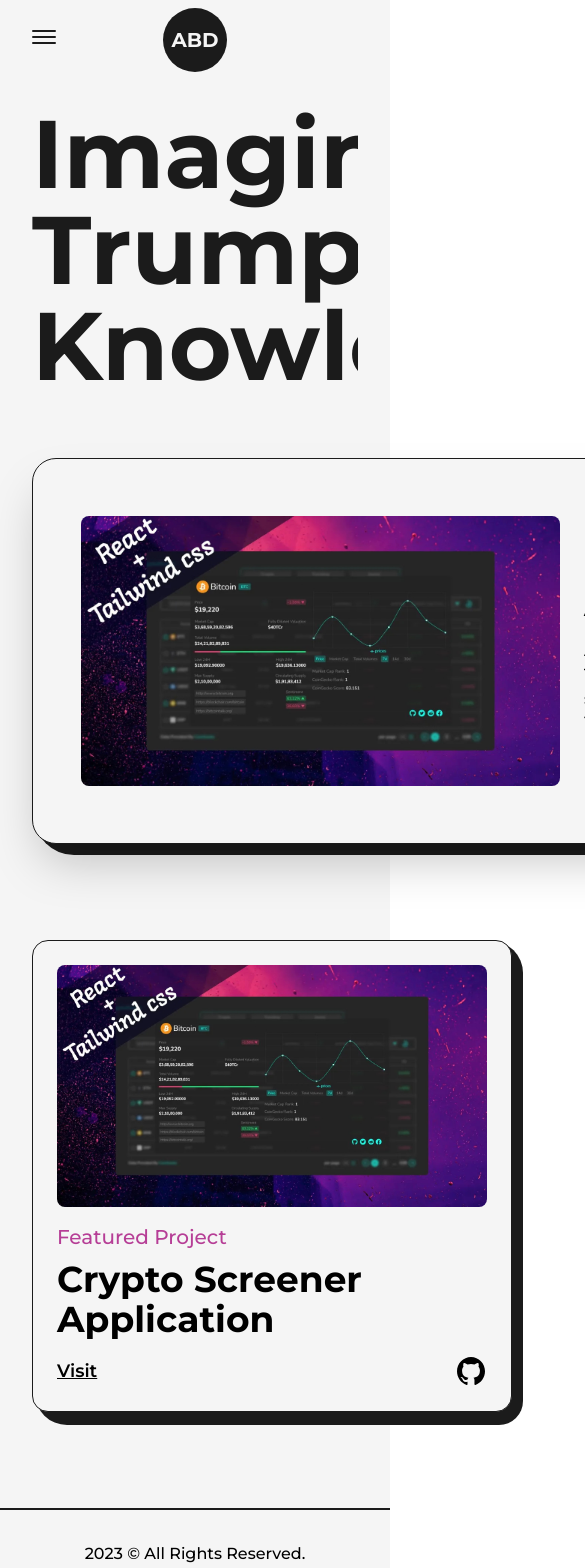
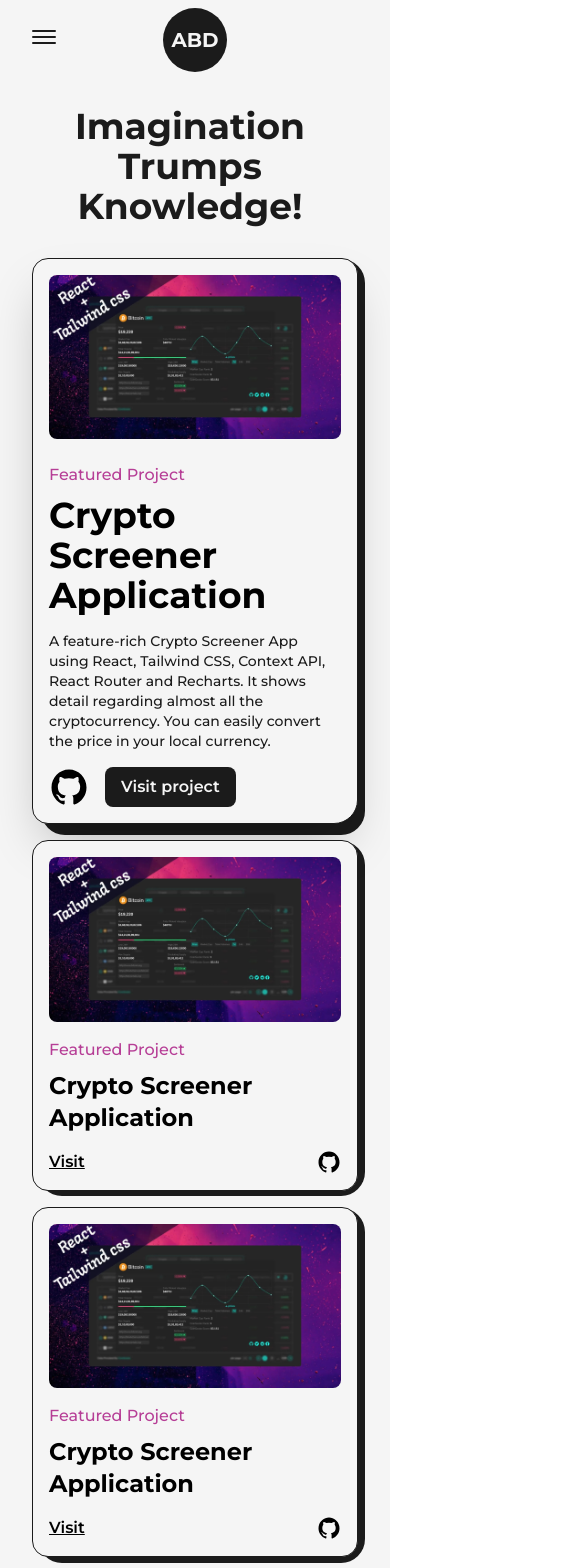
Before and after one commit to KangAbbad/personal-site-project, a Next.js app: page /projects in a window 390 px wide. Shown: the top 1568 px of the page, 585 px wide, since content can reach past the window. Built offline with nearby package versions, Linux system fonts and the light colour scheme.

Commit message:
refactor: projects page responsive

```diff
--- a/src/pages/projects.jsx
+++ b/src/pages/projects.jsx
@@ -10,12 +10,12 @@ const FramerImage = motion(Image);
 
 const FeaturedProject = ({ type, title, summary, img, link, github }) => {
   return (
-    <article className="w-full flex items-center justify-between relative rounded-br-2xl rounded-3xl border border-solid border-dark dark:border-light bg-light dark:bg-dark shadow-2xl p-12">
-      <div className="absolute top-0 -right-3 -z-10 w-[101%] h-[103%] rounded-[2.5rem] bg-dark dark:bg-light rounded-br-3xl" />
+    <article className="w-full flex items-center justify-between relative rounded-br-2xl rounded-3xl border border-solid border-dark dark:border-light bg-light dark:bg-dark shadow-2xl p-12 lg:flex-col lg:p-8 xs:rounded-2xl xs:rounded-br-3xl xs:p-4">
+      <div className="absolute top-0 -right-3 -z-10 w-[101%] h-[103%] rounded-[2.5rem] bg-dark dark:bg-light rounded-br-3xl xs:-right-2 sm:h-[102%] xs:w-full xs:rounded-[1.5rem]" />
       <Link
         href={link}
         target="_blank"
-        className="w-1/2 cursor-pointer overflow-hidden rounded-lg"
+        className="w-1/2 cursor-pointer overflow-hidden rounded-lg lg:w-full"
       >
         <FramerImage
           src={img}
@@ -29,8 +29,8 @@ const FeaturedProject = ({ type, title, summary, img, link, github }) => {
           className="h-full w-full"
         />
       </Link>
-      <div className="w-1/2 flex flex-col items-start justify-between pl-6">
-        <span className="text-primary dark:text-primaryDark font-medium text-xl">
+      <div className="w-1/2 flex flex-col items-start justify-between pl-6 lg:w-full lg:pl-0 lg:pt-6">
+        <span className="text-primary dark:text-primaryDark font-medium text-xl xs:text-base">
           {type}
         </span>
         <Link
@@ -38,9 +38,13 @@ const FeaturedProject = ({ type, title, summary, img, link, github }) => {
           target="_blank"
           className="hover:underline underline-offset-2"
         >
-          <h2 className="my-2 w-full text-left text-4xl font-bold">{title}</h2>
+          <h2 className="my-2 w-full text-left text-4xl font-bold sm-text-sm">
+            {title}
+          </h2>
         </Link>
-        <p className="my-2 font-medium">{summary}</p>
+        <p className="my-2 font-medium text-dark dark:text-light sm:text-sm">
+          {summary}
+        </p>
         <div className="mt-2 flex items-center">
           <Link href={github} target="_blank" className="w-10">
             <GithubIcon />
@@ -48,7 +52,7 @@ const FeaturedProject = ({ type, title, summary, img, link, github }) => {
           <Link
             href={link}
             target="_blank"
-            className="ml-4 rounded-lg bg-dark dark:bg-light text-light dark:text-dark p-2 px-6 text-lg font-semibold"
+            className="ml-4 rounded-lg bg-dark dark:bg-light text-light dark:text-dark p-2 px-6 text-lg font-semibold sm:px-4 sm:text-base"
           >
             Visit project
           </Link>
@@ -60,8 +64,8 @@ const FeaturedProject = ({ type, title, summary, img, link, github }) => {
 
 const Project = ({ type, title, summary, img, link, github }) => {
   return (
-    <article className="w-full flex flex-col items-center justify-center rounded-2xl border border-solid border-dark dark:border-light bg-light dark:bg-dark p-6 relative">
-      <div className="absolute top-0 -right-3 -z-10 w-[102%] h-[103%] rounded-[2rem] bg-dark dark:bg-light rounded-br-3xl" />
+    <article className="w-full flex flex-col items-center justify-center rounded-2xl border border-solid border-dark dark:border-light bg-light dark:bg-dark p-6 relative xs:p-4">
+      <div className="absolute top-0 -right-3 -z-10 w-[102%] h-[103%] rounded-[2rem] bg-dark dark:bg-light rounded-br-3xl md:-right-2 md:w-[101%] xs:h-[102%] xs:rounded-[1.5rem]" />
       <Link
         href={link}
         target="_blank"
@@ -80,7 +84,7 @@ const Project = ({ type, title, summary, img, link, github }) => {
         />
       </Link>
       <div className="flex flex-col items-start justify-between mt-4">
-        <span className="text-primary dark:text-primaryDark font-medium text-xl">
+        <span className="text-primary dark:text-primaryDark font-medium text-xl lg:text-lg md:text-base">
           {type}
         </span>
         <Link
@@ -88,17 +92,19 @@ const Project = ({ type, title, summary, img, link, github }) => {
           target="_blank"
           className="hover:underline underline-offset-2"
         >
-          <h2 className="my-2 w-full text-left text-4xl font-bold">{title}</h2>
+          <h2 className="my-2 w-full text-left text-4xl font-bold lg:text-2xl">
+            {title}
+          </h2>
         </Link>
         <div className="w-full mt-2 flex items-center justify-between">
           <Link
             href={link}
             target="_blank"
-            className="text-lg font-semibold underline"
+            className="text-lg font-semibold underline md:text-base"
           >
             Visit
           </Link>
-          <Link href={github} target="_blank" className="w-8">
+          <Link href={github} target="_blank" className="w-8 md:w-6">
             <GithubIcon />
           </Link>
         </div>
@@ -118,9 +124,9 @@ const ProjectsPage = () => {
         <Layout className="pt-16">
           <AnimatedText
             text="Imagination Trumps Knowledge!"
-            className="mb-16"
+            className="mb-16 lg:!text-7xl sm:mb-8 sm:!text-6xl xs:!text-4xl"
           />
-          <div className="grid grid-cols-12 gap-24">
+          <div className="grid grid-cols-12 gap-24 xl:gap-16 lg:gap-8 sm:gap-4">
             <div className="col-span-12">
               <FeaturedProject
                 github="google.com"
@@ -131,7 +137,7 @@ const ProjectsPage = () => {
                 type="Featured Project"
               />
             </div>
-            <div className="col-span-6">
+            <div className="col-span-6 sm:col-span-12">
               <Project
                 github="google.com"
                 img="/images/projects/crypto-screener-cover-image.jpg"
@@ -140,7 +146,7 @@ const ProjectsPage = () => {
                 type="Featured Project"
               />
             </div>
-            <div className="col-span-6">
+            <div className="col-span-6 sm:col-span-12">
               <Project
                 github="google.com"
                 img="/images/projects/crypto-screener-cover-image.jpg"
```
